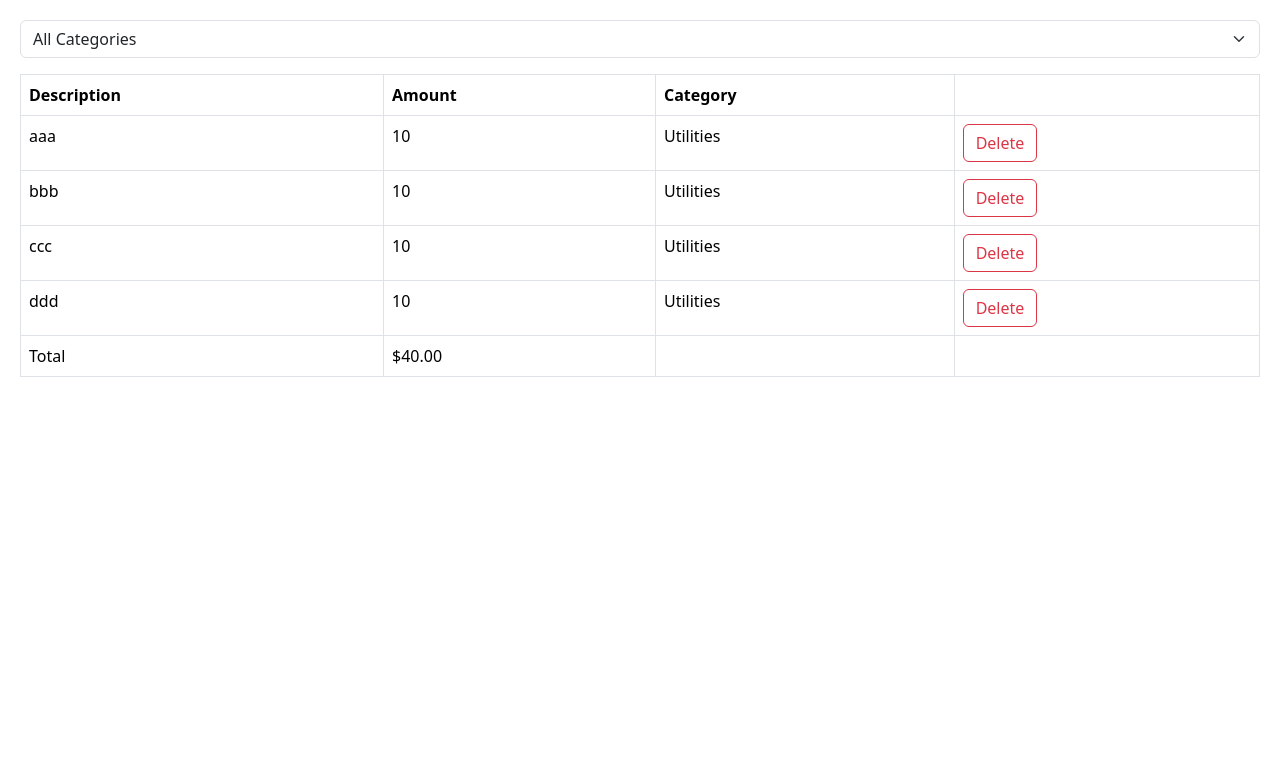
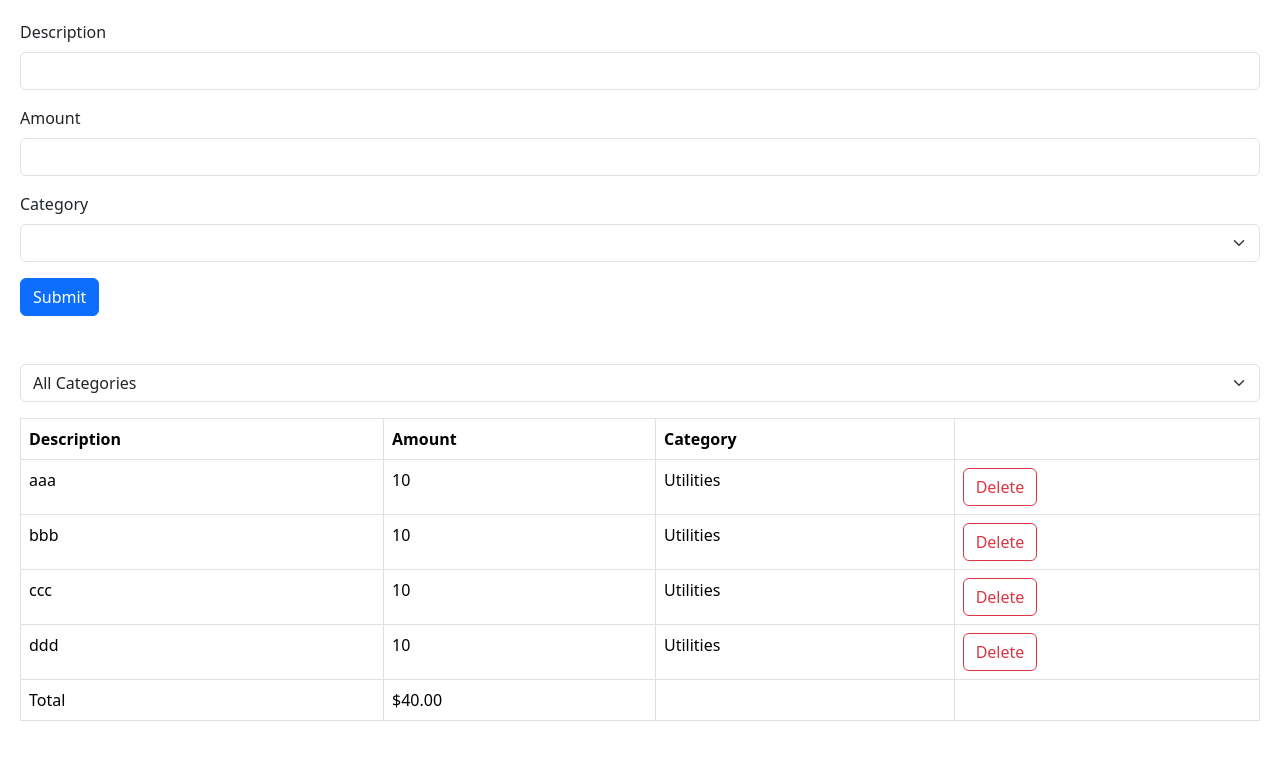
Before and after one commit to OykunYanilmaz/react-app, a React app: page / in a window 1280 px wide. Shown: the top 760 px of the page. Built offline with nearby package versions, Linux system fonts and the light colour scheme; the HTML template or start-up script is replaced by a standard one.

Commit message:
Building expense form

```diff
--- a/src/App.tsx
+++ b/src/App.tsx
@@ -2,6 +2,9 @@
 // import Form from "./components/Form";
 import ExpenseList from "./expense-tracker/components/ExpenseList";
 import ExpenseFilter from "./expense-tracker/components/ExpenseFilter";
+import ExpenseForm from "./expense-tracker/components/ExpenseForm";
+
+export const categories = ["Groceries", "Utilities", "Entertainment"];
 
 function App() {
   const [selectedCategory, setSelectedCategory] = useState("");
@@ -20,6 +23,9 @@
   return (
     <div>
       {/* <Form></Form> */}
+      <div className="mb-5">
+        <ExpenseForm />
+      </div>
       <div className="mb-3">
         <ExpenseFilter
           onSelectCategory={(category) => setSelectedCategory(category)}
--- a/src/expense-tracker/components/ExpenseFilter.tsx
+++ b/src/expense-tracker/components/ExpenseFilter.tsx
@@ -1,3 +1,5 @@
+import { categories } from "../../App";
+
 interface Props {
     onSelectCategory: (category: string) => void;
 }
@@ -6,9 +8,10 @@
   return (
     <select className="form-select" onChange={(event) => onSelectCategory(event.target.value)}>
         <option value="">All Categories</option>
-        <option value="Groceries">Groceries</option>
+        {/* <option value="Groceries">Groceries</option>
         <option value="Utilities">Utilities</option>
-        <option value="Entertainment">Entertainment</option>
+        <option value="Entertainment">Entertainment</option> */}
+        {categories.map(category => <option key={category} value={category}>{category}</option>)}
     </select>
   )
 }
--- /dev/null
+++ b/src/expense-tracker/components/ExpenseForm.tsx
@@ -0,0 +1,36 @@
+import { categories } from "../../App";
+
+const ExpenseForm = () => {
+  return (
+    <form>
+      <div className="mb-3">
+        <label htmlFor="description" className="form-label">
+          Description
+        </label>
+        <input id="description" type="text" className="form-control" />
+      </div>
+      <div className="mb-3">
+        <label htmlFor="amount" className="form-label">
+          Amount
+        </label>
+        <input id="amount" type="number" className="form-control" />
+      </div>
+      <div className="mb-3">
+        <label htmlFor="category" className="form-label">
+          Category
+        </label>
+        <select id="category" className="form-select">
+          <option value=""></option>
+          {categories.map((category) => (
+            <option key={category} value={category}>
+              {category}
+            </option>
+          ))}
+        </select>
+      </div>
+      <button className="btn btn-primary">Submit</button>
+    </form>
+  );
+};
+
+export default ExpenseForm;
```
